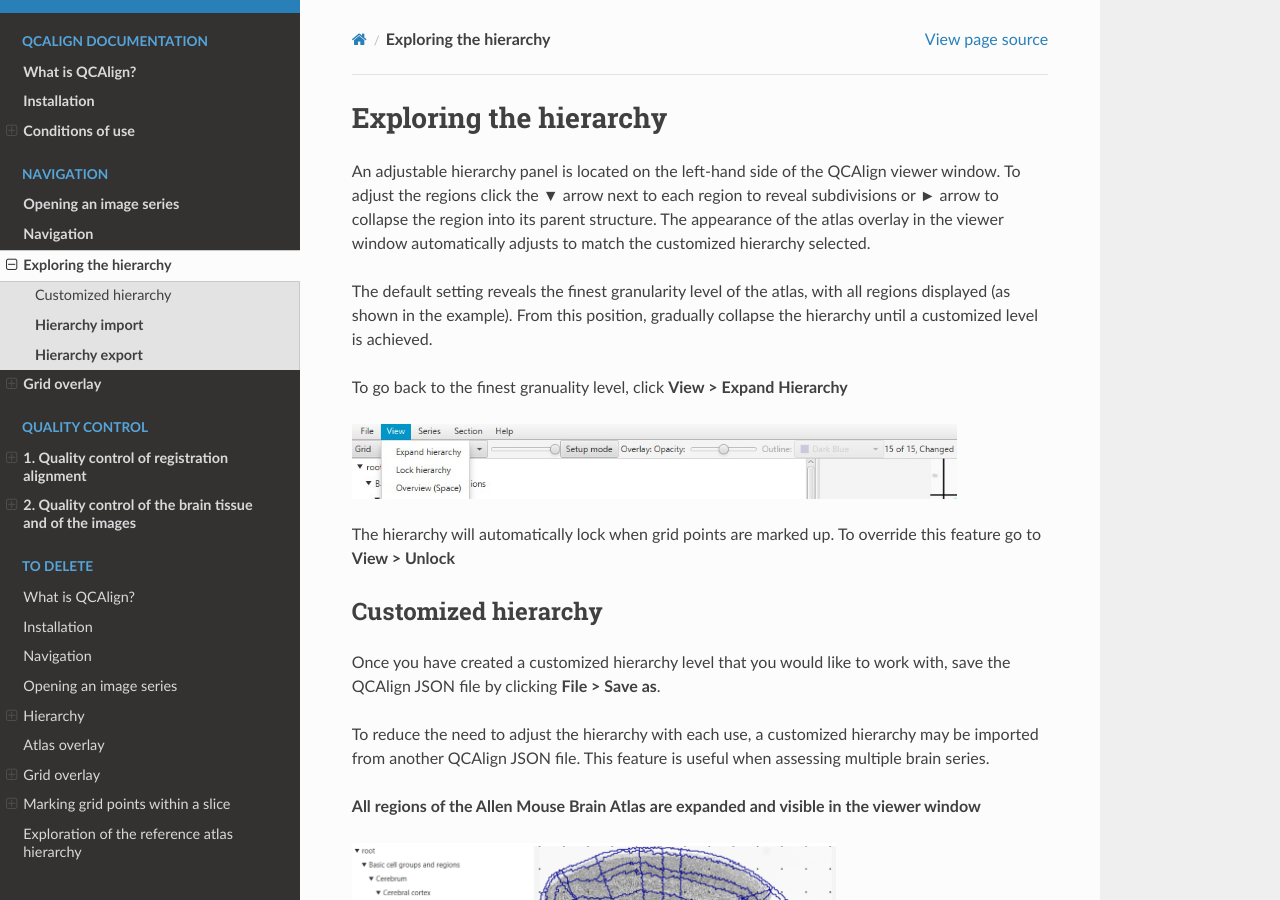
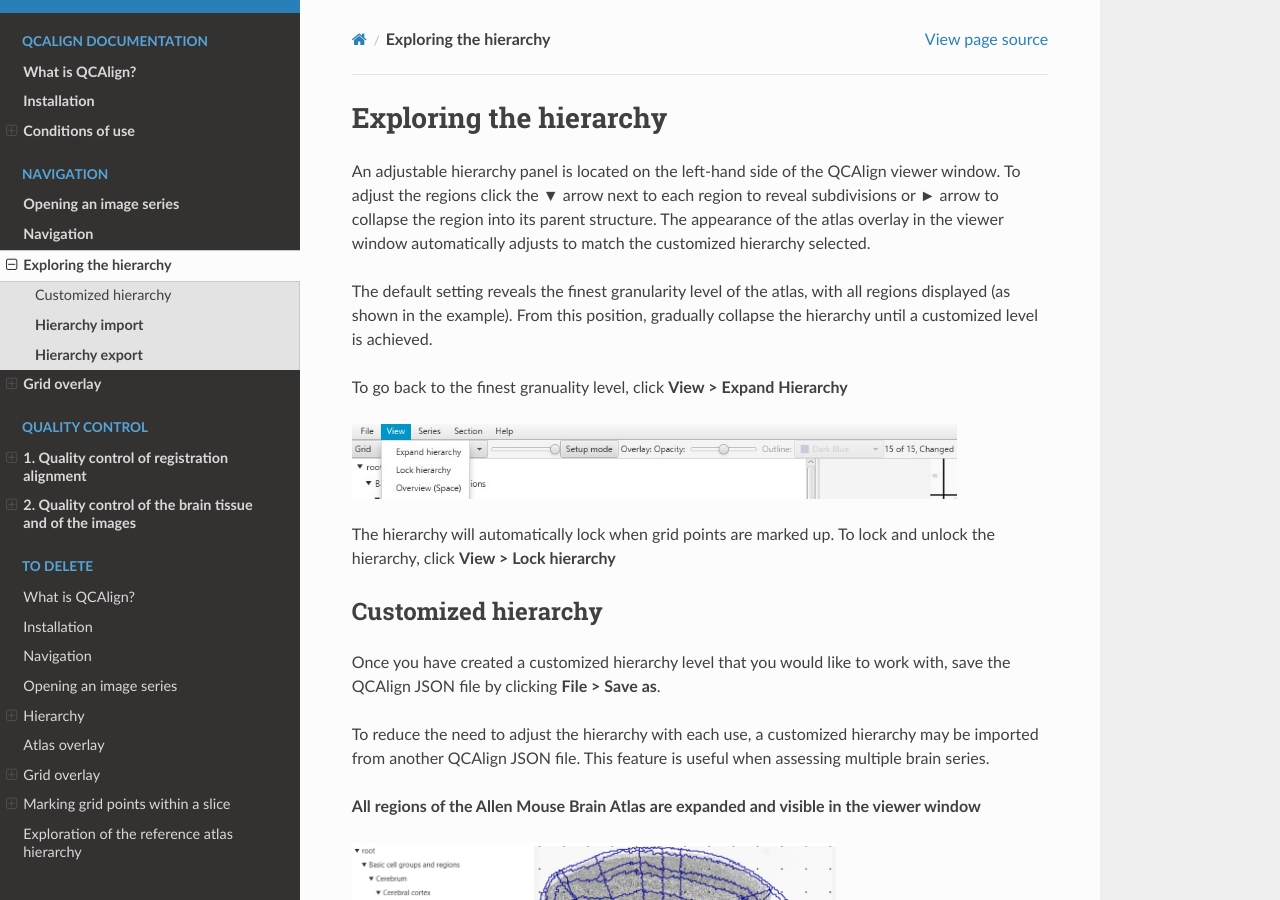
Before and after one commit to Neural-Systems-at-UIO/QCAlign, a Sphinx documentation site: the page built from docs/hierarchy.rst, in a window 1280 px wide and 900 px high. Built offline with Sphinx 7.4.7 and the Read the Docs theme 2.0.0, drawn with Linux system fonts in a browser that asks for light colours; pages that are not in the unit, such as notebooks, are missing from menus.

Commit message:
Update hierarchy.rst

```diff
--- a/docs/hierarchy.rst
+++ b/docs/hierarchy.rst
@@ -17,7 +17,7 @@
    :width: 6.3in
    :height: 0.77896in
 
-The hierarchy will automatically lock when grid points are marked up. To override this feature go to **View > Unlock**
+The hierarchy will automatically lock when grid points are marked up. To lock and unlock the hierarchy, click **View > Lock hierarchy**
 
 Customized hierarchy
 ---------------------
```
